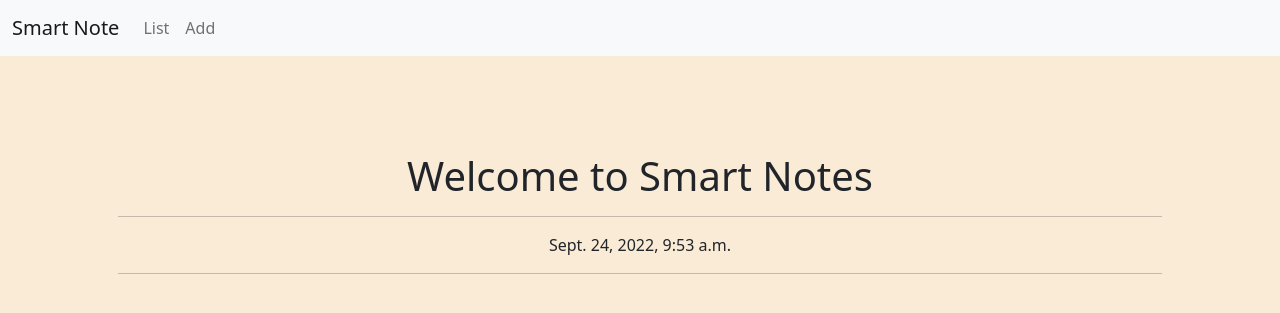
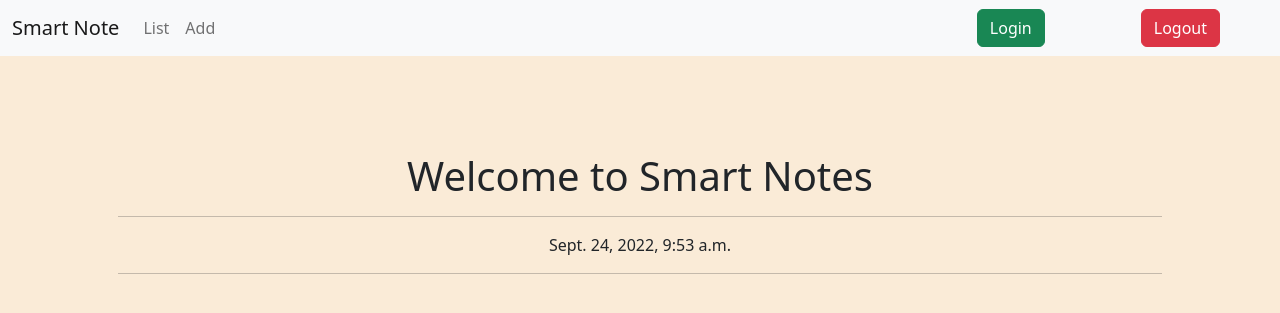
Before and after one commit to ali-alhashim/SmartNotes, a Django app: page /home/ in a window 1280 px wide. Shown: the top 313 px of the page. Run offline with Django 4.2, Linux system fonts and the light colour scheme; parts of the project's set-up code (start-up, migrations or seed data) failed here and were passed over.

Commit message:
login&logout

```diff
--- a/SmartNotes/settings.py
+++ b/SmartNotes/settings.py
@@ -130,3 +130,5 @@ STATICFILES_DIRS = [
 # https://docs.djangoproject.com/en/4.1/ref/settings/#default-auto-field
 
 DEFAULT_AUTO_FIELD = 'django.db.models.BigAutoField'
+
+LOGIN_REDIRECT_URL = 'notes/list'
--- a/home/urls.py
+++ b/home/urls.py
@@ -6,4 +6,6 @@ from . import views
 urlpatterns = [
     path('home/', views.HomeView.as_view(), name='home'),
     path('authorized', views.AuthorizedView.as_view()),
+    path('login', views.LoginInterfaceView.as_view(), name='home.login'),
+    path('logout', views.LogoutInterfaceView.as_view(), name='home.logout'),
 ]
--- a/home/views.py
+++ b/home/views.py
@@ -4,7 +4,14 @@ from datetime import datetime
 from django.contrib.auth.decorators import login_required
 from django.views.generic import TemplateView
 from django.contrib.auth.mixins import LoginRequiredMixin
+from django.contrib.auth.views import LoginView, LogoutView
 # Create your views here.
+
+class LoginInterfaceView(LoginView):
+    template_name = 'home/login.html'
+
+class LogoutInterfaceView(LogoutView):
+    template_name = 'home/logout.html'
 
 
 class HomeView(TemplateView):
@@ -15,4 +22,4 @@ class HomeView(TemplateView):
 
 class AuthorizedView(LoginRequiredMixin, TemplateView):
     template_name = 'home/authorized.html'
-    login_url='/admin'
+    login_url='home/login.html'
--- a/notes/views.py
+++ b/notes/views.py
@@ -23,7 +23,7 @@ class NotesList(LoginRequiredMixin,ListView):
     model = Notes
     context_object_name = 'notes'
     template_name = 'notes/notes_list.html'
-    login_url = '/admin'
+    login_url = 'home.login'
 
     def get_queryset(self):
         return self.request.user.notes.all()
--- a/static/templates/base.html
+++ b/static/templates/base.html
@@ -23,8 +23,13 @@
               <a class="nav-link" href="{%url 'notes.list'%}">List</a>
               <a class="nav-link" href="{%url 'note.create'%}">Add</a>
 
+
+
             </div>
+
           </div>
+          <a class="mx-5 btn btn-success" href="{%url 'home.login'%}" >Login</a>
+          <a class="mx-5 btn btn-danger" href="{%url 'home.logout'%}" >Logout</a>
         </div>
       </nav>
 
```
Also changed, not shown: home/templates/home/login.html (added, +11 -0 lines), home/templates/home/logout.html (added, +7 -0 lines), db.sqlite3.
